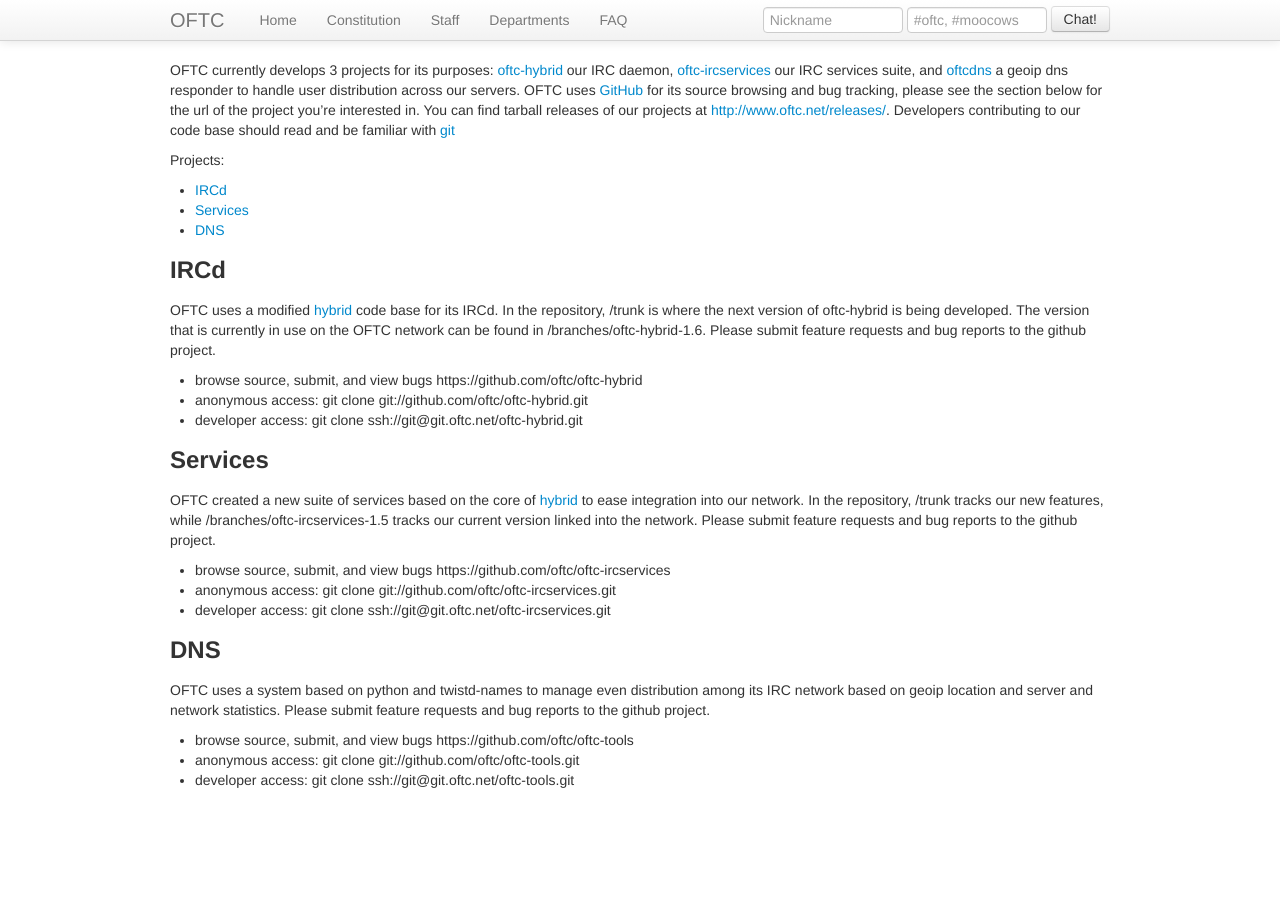
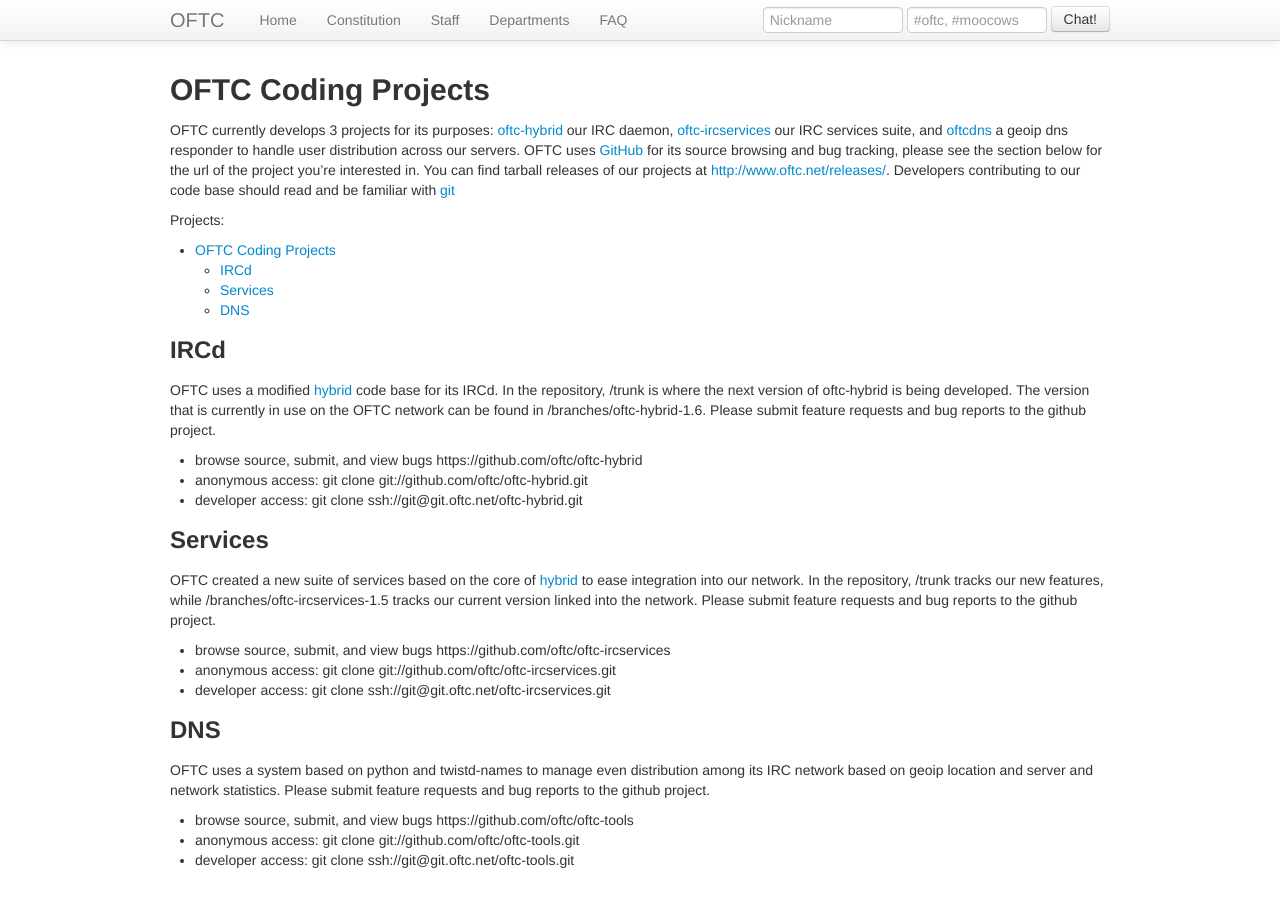
Before and after one commit to oftc/oftc-web, a Jekyll site: the page built from CodingProjects.md, in a window 1280 px wide. Built offline with Jekyll 4.4.1, drawn with Linux system fonts in a browser that asks for light colours.

Commit message:
add title heading to CodingProjects.md

```diff
--- a/CodingProjects.md
+++ b/CodingProjects.md
@@ -2,6 +2,9 @@
 layout: master
 title: CodingProjects
 ---
+
+# OFTC Coding Projects #
+
 OFTC currently develops 3 projects for its purposes: [oftc-hybrid](#oftc-hybrid)
 our IRC daemon, [oftc-ircservices](#oftc-ircservices) our IRC services suite,
 and [oftcdns](#oftcdns) a geoip dns responder to handle user distribution across
```
